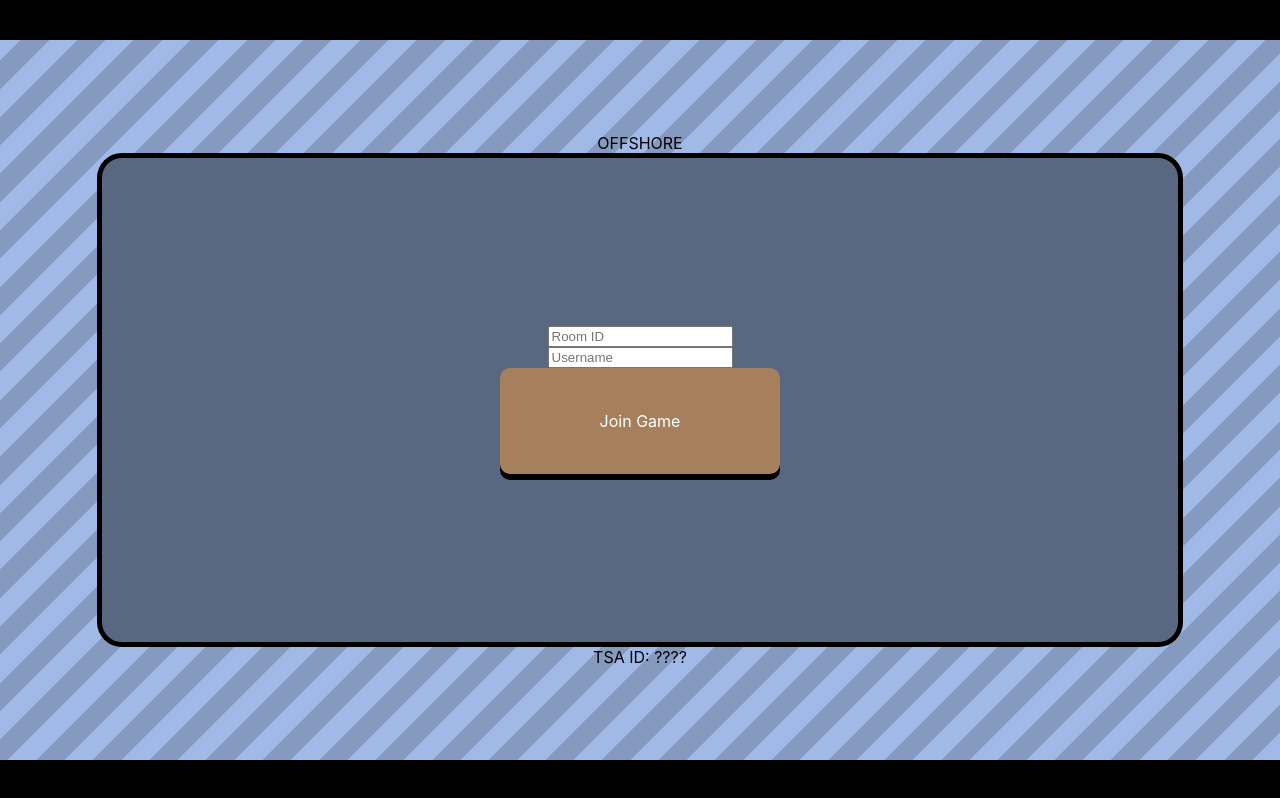
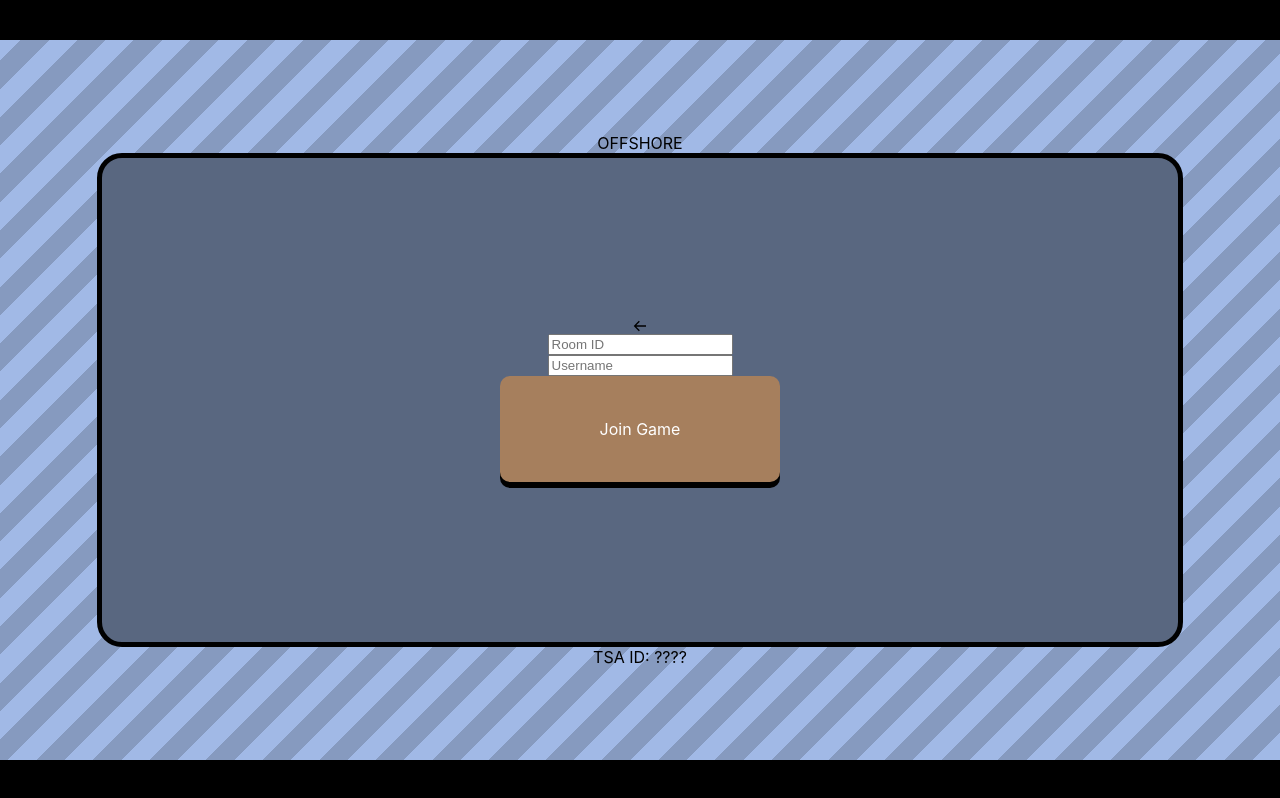
Before and after one commit to offshore-game/offshore, a React (Create React App) app in the folder client/: page /join in a window 1280 px wide. Built offline with nearby package versions, Linux system fonts and the light colour scheme; no server answers.

Commit message:
Added Missing Button

```diff
--- a/client/src/pages/Home/Join/Join.module.css
+++ b/client/src/pages/Home/Join/Join.module.css
@@ -0,0 +1 @@
+@value backButton from '../Home.module.css';
--- a/client/src/pages/Home/Join/Join.tsx
+++ b/client/src/pages/Home/Join/Join.tsx
@@ -1,3 +1,4 @@
+import { BiArrowBack } from 'react-icons/bi'
 import { useNavigate } from 'react-router-dom'
 import Button from '../../../components/Button/Button'
 import { AuthProp } from '../../../utils/propTypes'
@@ -10,6 +11,12 @@ export default function Join(props: AuthProp) {
 
     return (
         <Home>
+
+            <BiArrowBack className={styles.backButton} onClick={() => {
+
+                nav(`/`, { replace: true })
+
+            }}/>
 
             <input type="text" id="roomId-Join" className={styles.textInput} placeholder="Room ID" />
             <input type="text" id="usernameInput-Join" className={styles.textInput} placeholder="Username" />
```
